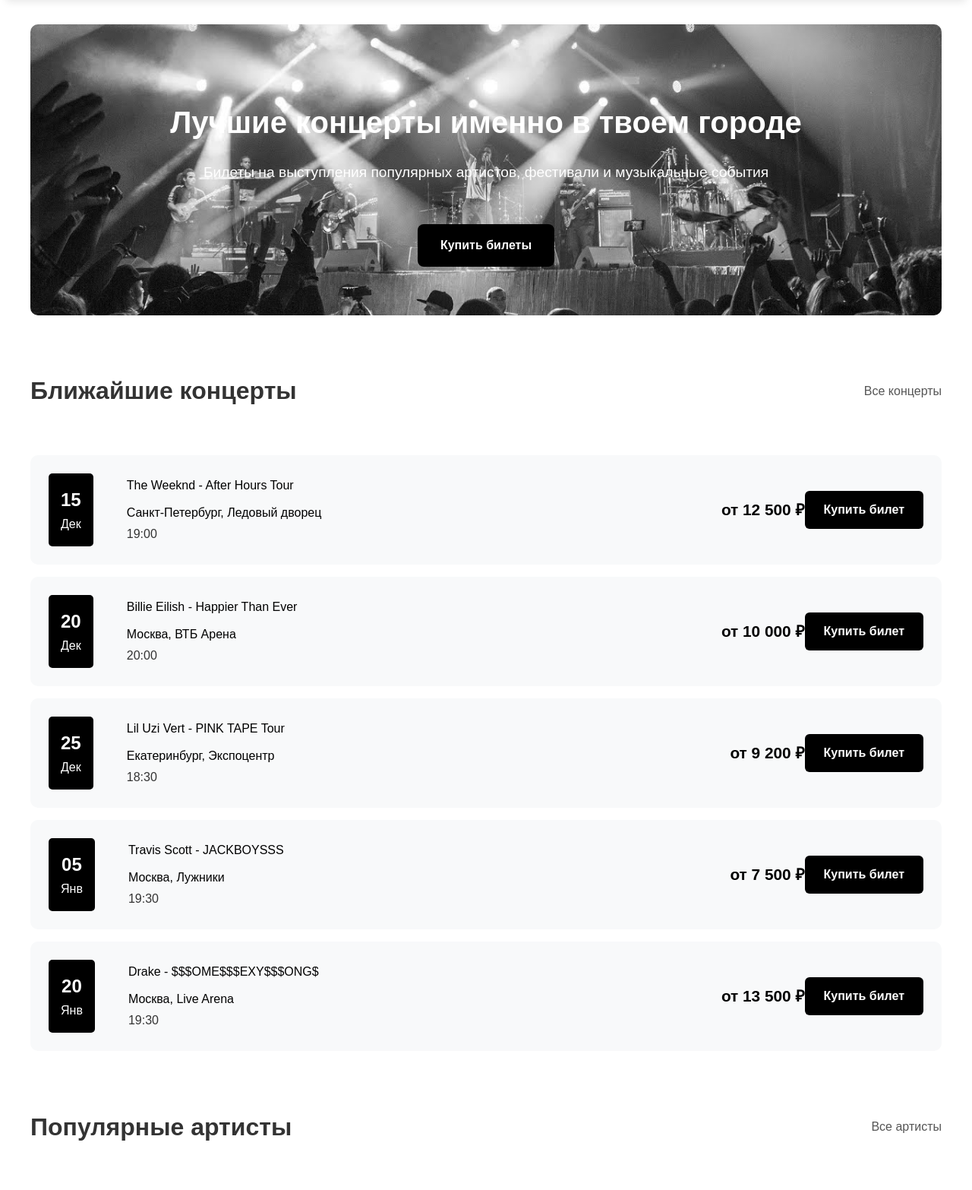
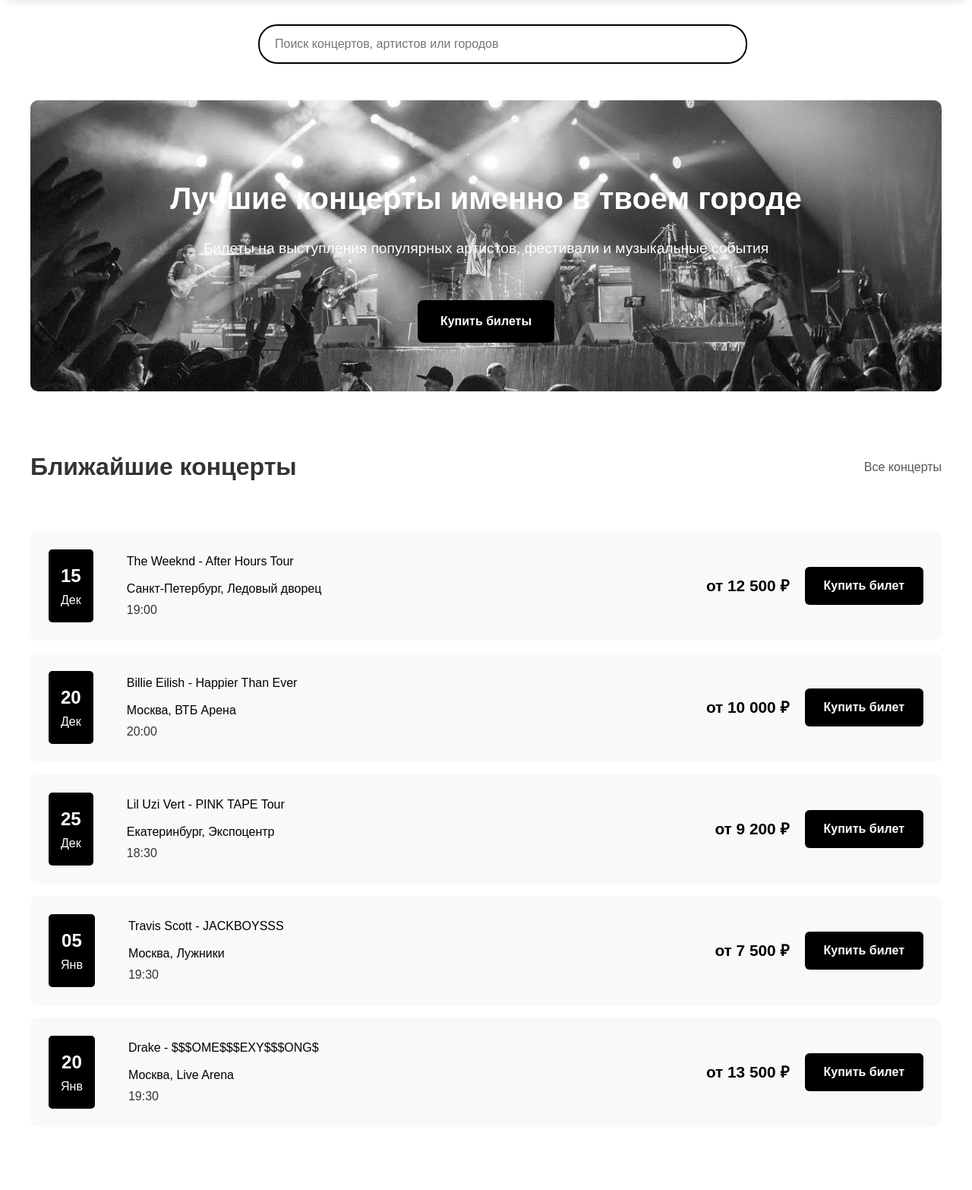
Before and after one commit to Semyonngh/machuk, a Django app: page / in a window 1280 px wide. Shown: the part 86-1652 px from the top of the page at 76% size. Run offline with Django 5.2, Linux system fonts and the light colour scheme.

Commit message:
27.11.25 работа полностью сделана, нужно добить только поиск и все

```diff
--- a/hello_app/static/style/style.css
+++ b/hello_app/static/style/style.css
@@ -196,6 +196,7 @@ body {
     font-size: 1.3rem;
     font-weight: bold;
     color: black;
+    margin-right: 20px;
 }
 
 .buy-button {
@@ -498,3 +499,56 @@ body {
     font-size: 16px;
     box-sizing: border-box;
 }
+
+.search-container {
+    max-width: 600px;
+    margin: 0 auto 40px;
+    position: relative;
+}
+
+.search-input {
+    width: 100%;
+    padding: 15px 20px;
+    font-size: 16px;
+    border: 2px solid #000000;
+    border-radius: 25px;
+    outline: none;
+    transition: border-color 0.3s ease;
+}
+
+.search-input:focus {
+    border-color: black;
+}
+
+.search-results {
+    position: absolute;
+    top: 100%;
+    left: 0;
+    right: 0;
+    background: white;
+    border: 1px solid #ddd;
+    border-radius: 10px;
+    max-height: 300px;
+    overflow-y: auto;
+    z-index: 1000;
+    display: none;
+}
+
+.search-result-item {
+    padding: 15px 20px;
+    border-bottom: 1px solid #000000;
+    cursor: pointer;
+    transition: background-color 0.3s;
+}
+
+.search-result-item:hover {
+    background-color: #f8f9fa;
+}
+
+.search-result-item:last-child {
+    border-bottom: none;
+}
+
+.concert-item.hidden {
+    display: none;
+}
--- a/hello_app/templates/index.html
+++ b/hello_app/templates/index.html
@@ -2,11 +2,18 @@
 {% load static %}
 
 {%block main%}
-<section id="home" class="hero" style="background-image: url('/static/media/concert.jpg');">
-    <h1>Лучшие концерты именно в твоем городе</h1>
-    <p>Билеты на выступления популярных артистов, фестивали и музыкальные события</p>
-    <a href="/tickets/" class="cta-button">Купить билеты</a>
-</section>
+        <section id="search" class="section">
+            <div class="search-container">
+                <input type="text" id="searchInput" placeholder="Поиск концертов, артистов или городов" class="search-input">
+                <div id="searchResults" class="search-results"></div>
+            </div>
+        </section>
+
+        <section id="home" class="hero" style="background-image: url('/static/media/concert.jpg');">
+            <h1>Лучшие концерты именно в твоем городе</h1>
+            <p>Билеты на выступления популярных артистов, фестивали и музыкальные события</p>
+            <a href="/tickets/" class="cta-button">Купить билеты</a>
+        </section>
 
         <section id="concerts" class="section">
             <div class="section-header">
--- a/hello_app/templates/main.html
+++ b/hello_app/templates/main.html
@@ -43,7 +43,7 @@
                     {% csrf_token %}
                     <input type="text" name="name" placeholder="Ваше имя" required>
                     <input type="email" name="email" placeholder="Email" required>
-                    <input name="message" placeholder="Сообщение" required>
+                    <input name="message" placeholder="Сообщение" rows="5" required>
                     <button type="submit">Отправить сообщение</button>
                 </form>
             </div>
--- a/hello_app/templates/tickets.html
+++ b/hello_app/templates/tickets.html
@@ -10,7 +10,7 @@
         {% for concert in concerts %}
         <div id="{{ concert.artist.name|slugify }}" class="concert-card">
             <div class="concert-image">
-                <img src="{{ concert.artist.image }}" alt="{{ concert.artist.name }}" style="width: 100%; height: 600px; object-fit: cover;">
+                <img src="{{ concert.artist.image }}" alt="{{ concert.artist.name }}" style="width: 100%; height: 700px; object-fit: cover;">
             </div>
 
             <div class="concert-info">
```
Also changed, not shown: hello_app/urls.py (line endings or trailing spaces), hello_app/views.py (line endings or trailing spaces).
